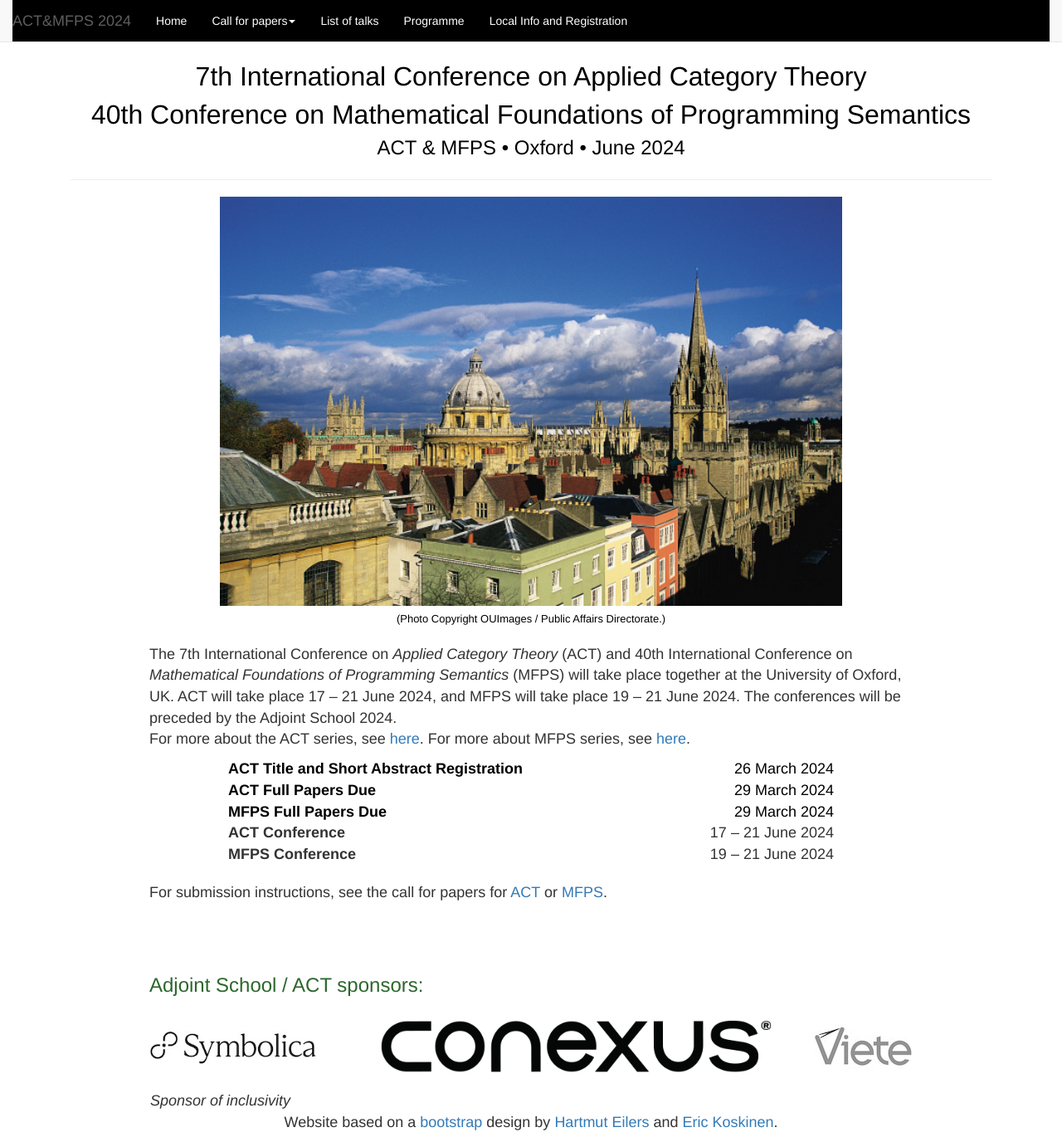
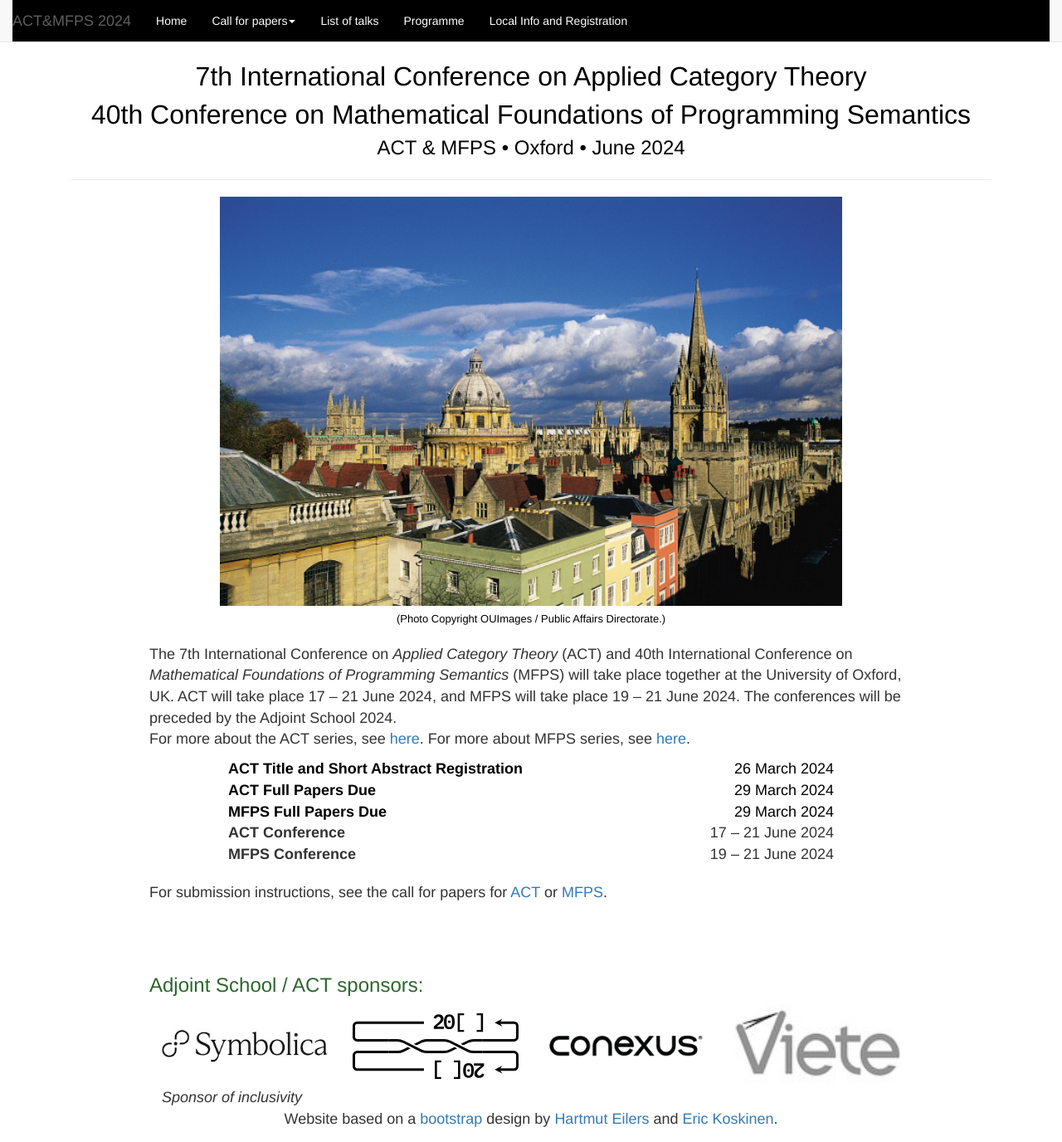
Before and after one commit to oxford24/oxford24.github.io, a Jekyll site: the page built from index.html, in a window 1280 px wide and 1376 px high. Shown: the whole window at 83% size. Built offline with Jekyll 4.4.1, drawn with Linux system fonts in a browser that asks for light colours.

Commit message:
Update actmfps.html

```diff
--- a/_layouts/actmfps.html
+++ b/_layouts/actmfps.html
@@ -105,9 +105,9 @@ Adjoint School / ACT sponsors:</h3>
 <center>
 	<table class="center">
 <tr><td class="first">	    <a href="https://www.symbolica.ai"><img src="assets/images/symbolica.jpg" alt="Symbolica" style="width:200px;height:auto"></a></td><td class="first">
-	   <a href="https://20squares.xyz"> <img style="margin-left:30px" src="assets/images/20squares.svg" alt="20squares" style="width:200px;height:auto"></a></td><td class="first">
-<a href="https://www.conexus.com">	    <img style="margin-left:30px" src="assets/images/conexus.png" alt="Conexus" style="width:200px;height:auto"></a></td><td class="first">
-<a href="https://viete.io">	    <img style="margin-left:30px"src="assets/images/viete.jpg" alt="Viete" style="width:200px;height:auto"></a></td></tr>
+	   <a href="https://20squares.xyz"> <img style="margin-left:30px; width:200px;height:auto" src="assets/images/20squares.svg" alt="20squares"></a></td><td class="first">
+<a href="https://www.conexus.com">	    <img style="margin-left:30px; width:200px;height:auto" src="assets/images/conexus.png" alt="Conexus"></a></td><td class="first">
+<a href="https://viete.io">	    <img style="margin-left:30px; width:200px;height:auto" src="assets/images/viete.jpg" alt="Viete" ></a></td></tr>
 <tr><td class="first" style="center">	    <i>Sponsor of inclusivity</i></td></tr>
 </table>
   <p>Website based on a <a href="http://getbootstrap.com">bootstrap</a> design by <a href="http://www.joomla-admin.de/" target="_blank">Hartmut Eilers</a> and <a href="http://cs.yale.edu/homes/ejk/">Eric Koskinen</a>.</p>
```
